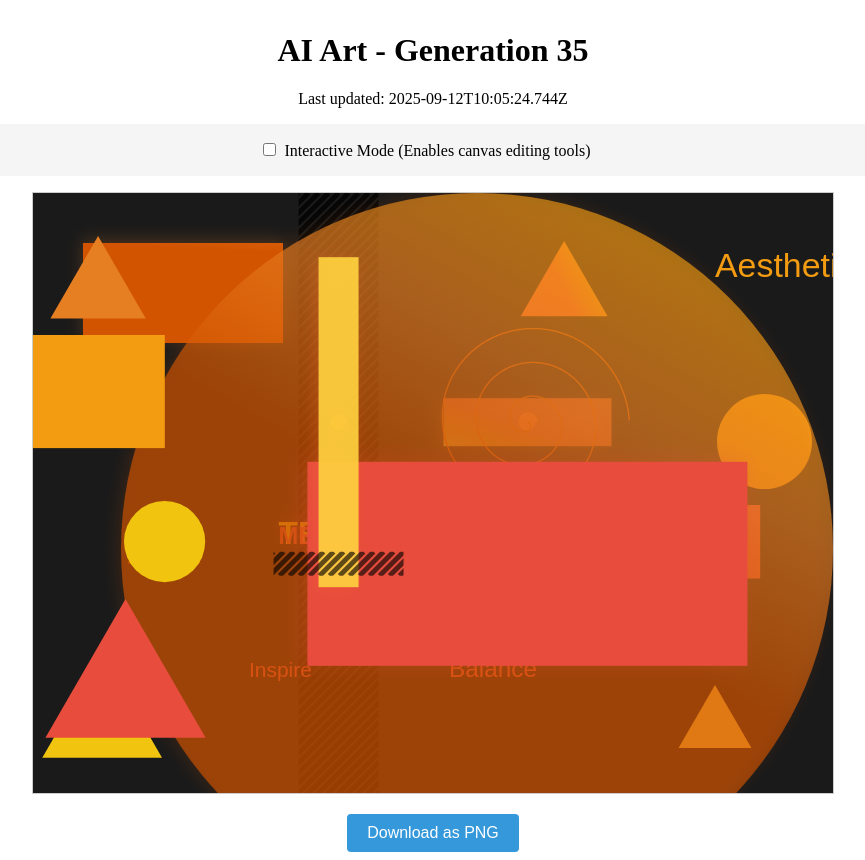
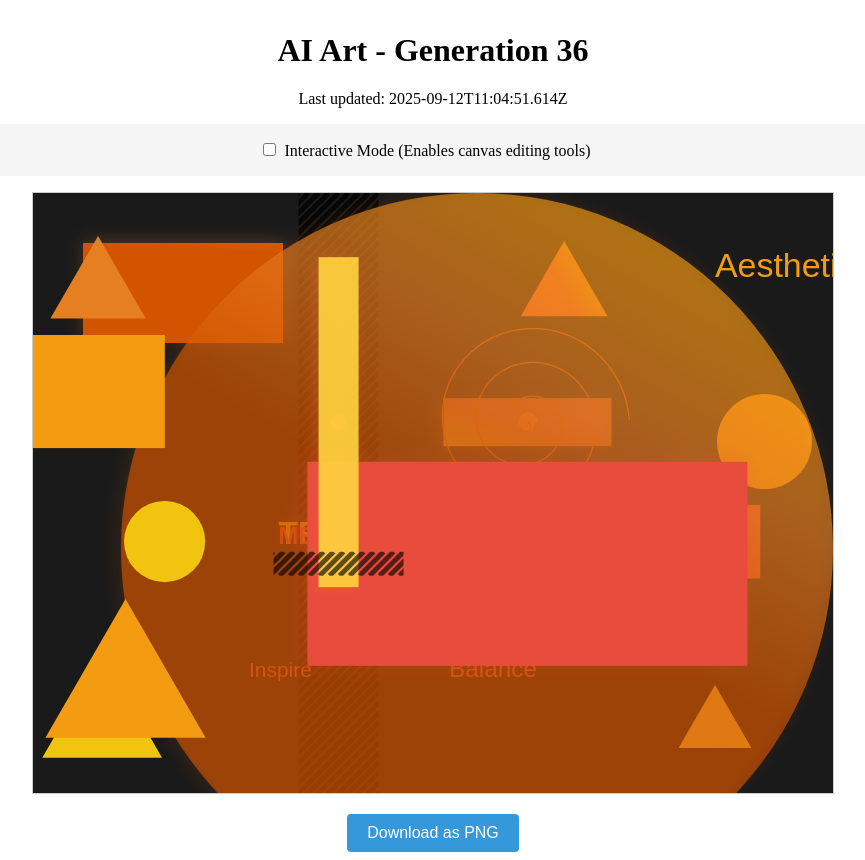
Before and after one commit to mcclowes/ai-art, a React (Vite) app: page / in a window 1280 px wide. Shown: the whole page, without its empty margins (207-1072 px from the left). Built offline with nearby package versions, Linux system fonts and the light colour scheme.

Commit message:
Improve artwork - Generation 36

```diff
--- a/src/artwork-state.ts
+++ b/src/artwork-state.ts
@@ -521,11 +521,11 @@ export const artworkState: ArtworkState = {
       "x": 92.51479665280395,
       "y": 498.51479665280397,
       "size": 92.51479665280395,
-      "fillStyle": "#e74c3c",
+      "fillStyle": "#f39c12",
       "id": "triangle_1757671524744"
     }
   ],
-  "generation": 35,
-  "lastUpdated": "2025-09-12T10:05:24.744Z",
+  "generation": 36,
+  "lastUpdated": "2025-09-12T11:04:51.614Z",
   "cycleStarted": "2025-09-11T00:20:59.429Z"
 };
```
